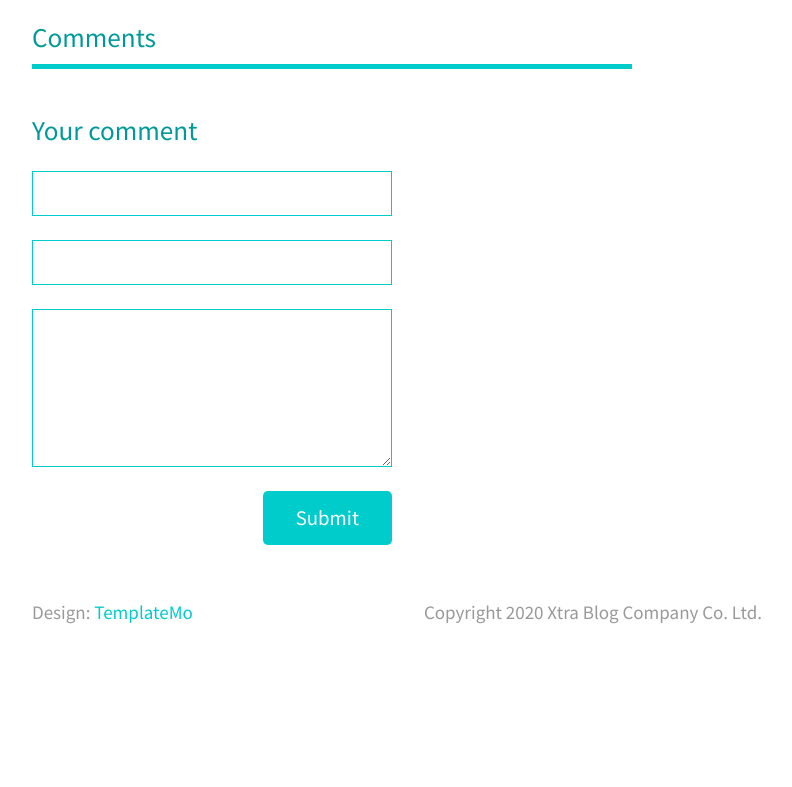
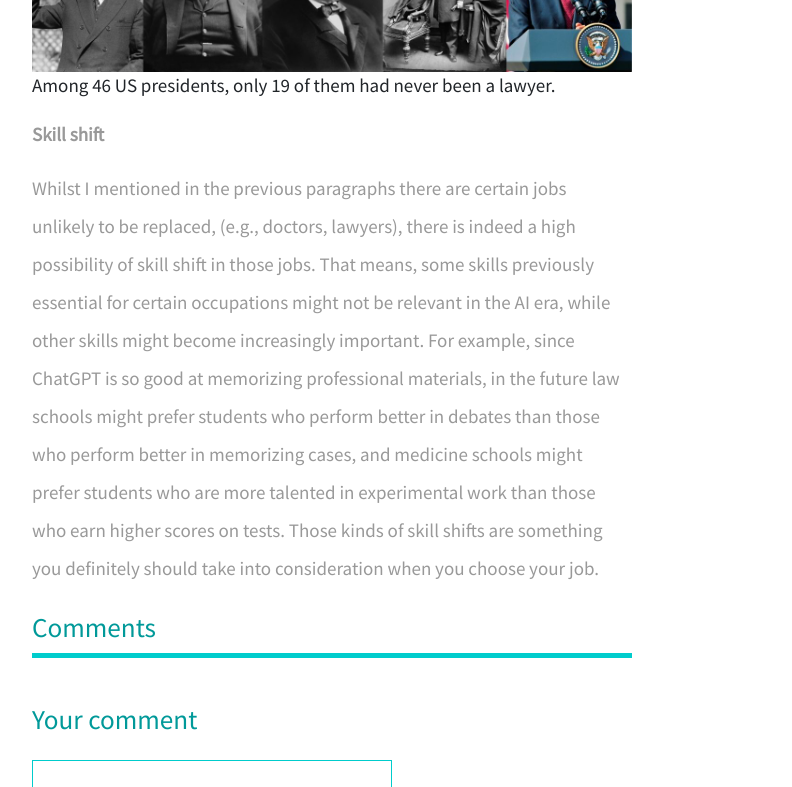
Before and after one commit to franklinnwren/franklinnwren.github.io, a plain HTML site: page ai_jobs.html in a window 1280 px wide. Shown: the part 5476-6263 px from the top of the page, without its empty margins (403-1195 px from the left). Before the commit the page ends 6132 px from the top, so only its background shows below. Drawn offline with Linux system fonts and the light colour scheme.

Commit message:
Add more

```diff
--- a/ai_jobs.html
+++ b/ai_jobs.html
@@ -98,7 +98,7 @@ https://templatemo.com/tm-553-xtra-blog
                                 How bad can it be when you mess up your job? This is another crucial indicator of how possible a job to be replaced by AI. If one mistake in your job will cause catastrophic results, then it is less likely that your job will be replaced by AI. For example, despite those automatic tools, pilots, surgeons, and accountants are not largely replaced by AI as the nature of those jobs needs almost 100 percent accuracy. Even 99.99 percent accuracy (which is considered to be very good for current AI tools) is bad enough for those jobs. One general guidance here is that AI generative content (e.g., image generation, chatbot) tends to be less risky than AI predictions (e.g., physical object detection, stock price prediction). If AI makes a mistake in the former one, we could just throw it away and try again, but if AI makes a mistake in the latter one, more likely there will be some direct bad consequence that we cannot recover from. Another general guidance is that NLP (Natural Language Processing) tends to be less risky than CV (Computer Vision) since NLP usually doesn’t require an interaction with the physical world. If something wrong happened to your Amazon personal recommendation, it is not a big deal, but if something wrong happened when you sitting inside a Tesla self-driving car, that could be horrible.
                             </p>
                             <figure>
-                                <img style='height: 100%; width: 100%; object-fit: contain' src="images/tesla.jpeg">
+                                <img style='height: 100%; width: 100%; object-fit: contain' src="images/tesla.png">
                                 <figcaption>Tesla on autopilot crashes into overturned truck.</figcaption>
                             </figure>
                             <p>
@@ -124,8 +124,11 @@ https://templatemo.com/tm-553-xtra-blog
 
                             </p>
                             <p>
-
+                                <b>Skill shift</b>
                             <p>
+                            <p>
+                                Whilst I mentioned in the previous paragraphs there are certain jobs unlikely to be replaced, (e.g., doctors, lawyers), there is indeed a high possibility of skill shift in those jobs. That means, some skills previously essential for certain occupations might not be relevant in the AI era, while other skills might become increasingly important. For example, since ChatGPT is so good at memorizing professional materials, in the future law schools might prefer students who perform better in debates than those who perform better in memorizing cases, and medicine schools might prefer students who are more talented in experimental work than those who earn higher scores on tests. Those kinds of skill shifts are something you definitely should take into consideration when you choose your job.
+                            </p>
                         </div>
 
                         <!-- Comments -->
```
Also changed, not shown: images/tesla.png (added).
